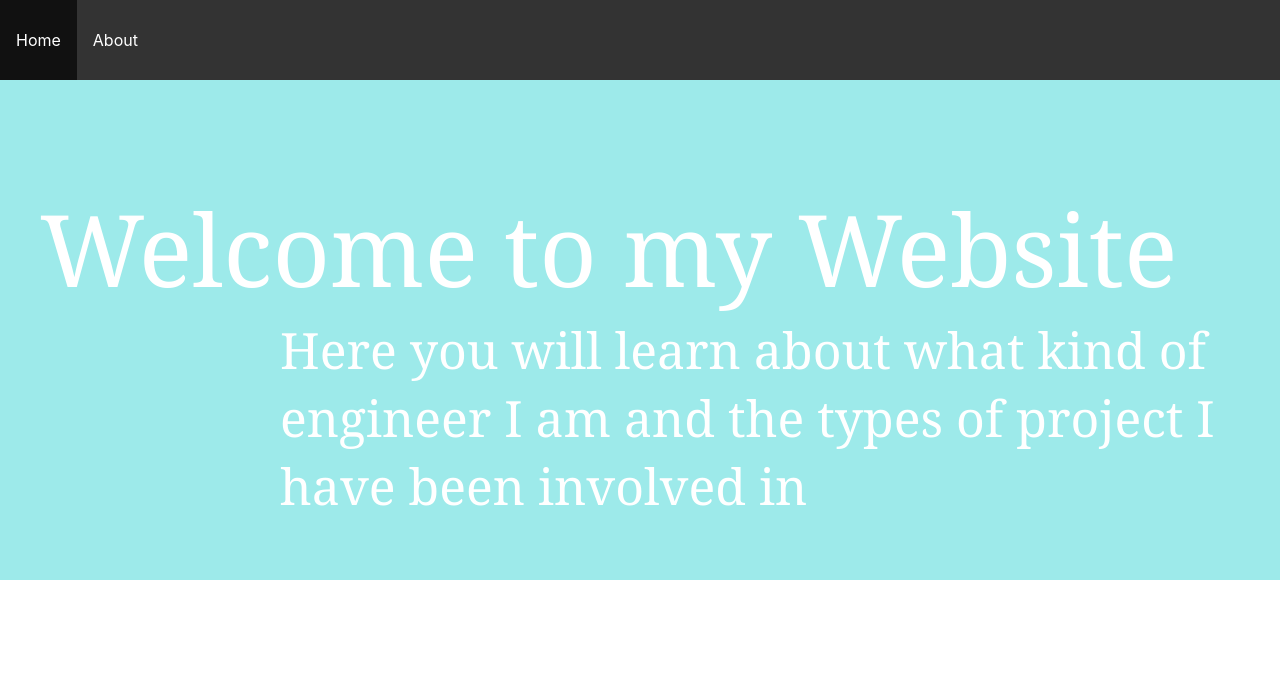
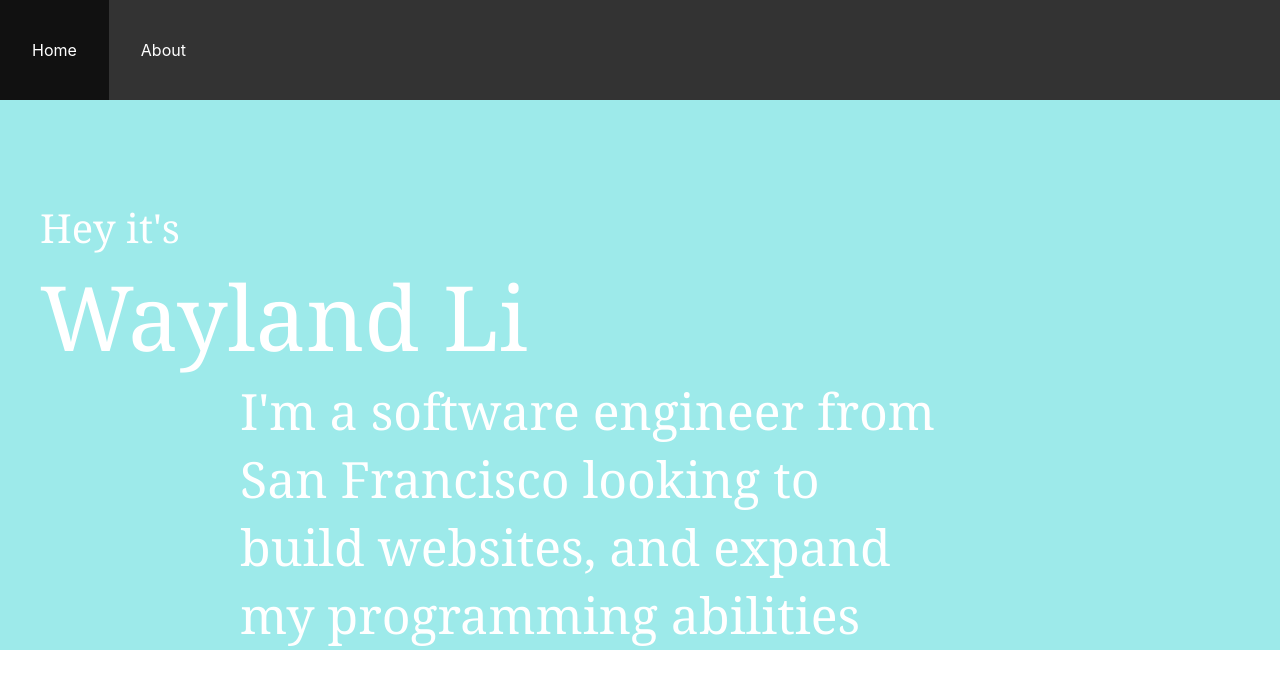
Before and after one commit to waylandli/profile, a React (Create React App) app: page / in a window 1280 px wide. Shown: the top 688 px of the page. Built offline with nearby package versions, Linux system fonts and the light colour scheme.

Commit message:
Added about page

```diff
--- a/src/App.js
+++ b/src/App.js
@@ -1,5 +1,6 @@
 import React from "react";
-import View from "./view.js"
+import Home from "./components/home/home"
+import About from "./components/about/about"
 import { HashRouter as Router, Switch, Route } from "react-router-dom";
 
 function App() {
@@ -7,7 +8,8 @@ function App() {
         <div>
             <Router>
                 <Switch>
-                    <Route exact path="/" component={View} />
+                    <Route exact path="/" component={Home} />
+                    <Route path="/about" component={About} />
                 </Switch>
             </Router>
         </div>
--- /dev/null
+++ b/src/components/about/about.js
@@ -0,0 +1,12 @@
+import React from "react";
+import NavBar from "../navbar/navbar"
+
+function About() {
+    return (
+        <div class="about">
+            <NavBar/>
+        </div>
+    )
+}
+
+export default About
--- a/src/components/greeting/greeting.css
+++ b/src/components/home/greeting/greeting.css
@@ -1,14 +1,20 @@
 .cardText {
-    font-size:100px;
+    font-size:90px;
     font-family: Georgia;
     color: rgb(255, 255, 255);
     background-color: rgba(22, 206, 206, 0.418);
     padding-top: 100px;
     padding-left: 40px;
-    height: 400px;
+    height: 450px;
+
 }
 
 .body {
     font-size: 50px;
-    padding-left: 240px;
+    padding-left: 200px;
+    width: 700px;
 }
+
+div .hey {
+    font-size: 40px;
+}
--- a/src/components/greeting/greeting.js
+++ b/src/components/home/greeting/greeting.js
@@ -6,11 +6,14 @@ class Greeting extends Component {
     render() {
         return (
             <div class="cardText">
+                <div class="hey">
+                    Hey it's
+                </div>
                 <a>
-                    Welcome to my Website
+                    Wayland Li
                 </a>
                 <div class="body">
-                    Here you will learn about what kind of engineer I am and the types of project I have been involved in
+                    I'm a software engineer from San Francisco looking to build websites, and expand my programming abilities
                 </div>
             </div>
         )
--- /dev/null
+++ b/src/components/home/home.js
@@ -0,0 +1,16 @@
+import React from "react";
+import NavBar from "../navbar/navbar"
+import Greeting from "./greeting/greeting"
+import "./home.css"
+
+
+function Home() {
+    return (
+        <div class="view">
+            <NavBar/>
+            <Greeting/>
+        </div>
+    )
+}
+
+export default Home
--- a/src/components/navbar/navbar.css
+++ b/src/components/navbar/navbar.css
@@ -13,7 +13,7 @@
 .nav li a {
     display: block;
     text-align: center;
-    padding: 30px 16px;
+    padding: 20px 16px;
     text-decoration: none;
     color: white;
 }
--- a/src/components/navbar/navbar.js
+++ b/src/components/navbar/navbar.js
@@ -1,13 +1,23 @@
 import React, { Component } from 'react';
 import "./navbar.css"
+import {Link } from "react-router-dom";
+
 
 class NavBar extends Component {
     render() {
         return(
             <div>
                 <ul className="nav">
-                    <li><a href="">Home</a></li>
-                    <li><a href="">About</a></li>
+                    <li>
+                        <Link to="/">
+                            <a>Home</a>
+                        </Link>
+                    </li>
+                    <li>
+                        <Link to="/about">
+                            <a>About</a>
+                        </Link>
+                    </li>
                 </ul>
             </div>
         )
--- a/src/view.js
+++ /dev/null
@@ -1,16 +0,0 @@
-import React from "react";
-import NavBar from "./components/navbar/navbar"
-import Greeting from "./components/greeting/greeting"
-import "./view.css"
-
-
-function View() {
-    return (
-        <div class="view">
-            <NavBar/>
-            <Greeting/>
-        </div>
-    )
-}
-
-export default View
```
Also changed, not shown: src/components/home/home.css (renamed from src/view.css).
